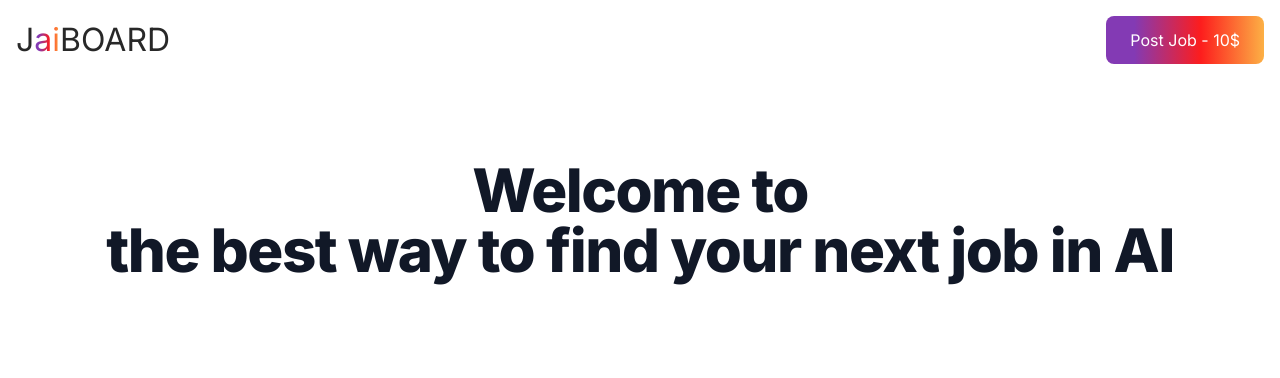
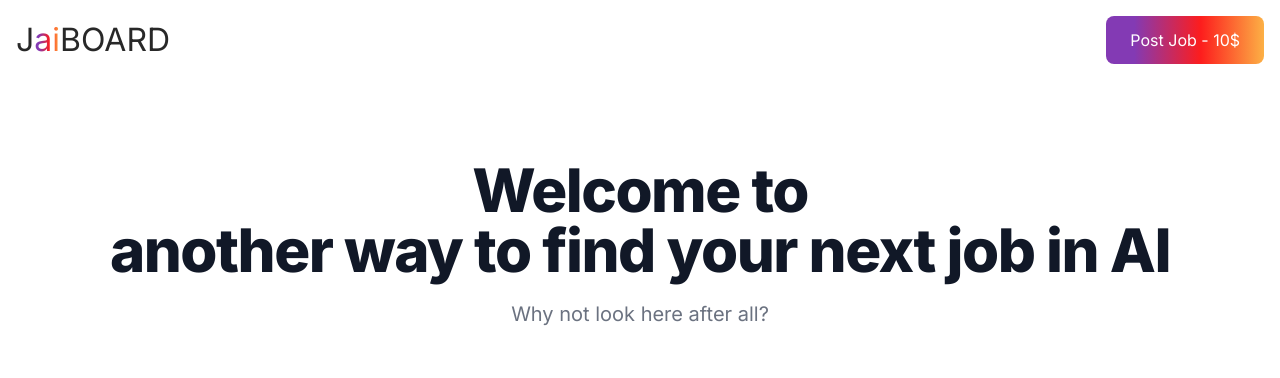
Before and after one commit to leonardstock/jaiboard, a Next.js app: page / in a window 1280 px wide. Shown: the top 378 px of the page. Built offline with nearby package versions, Linux system fonts and the light colour scheme; no server answers.

Commit message:
adjusted prices and copy

```diff
--- a/app/(public)/new-job/page.tsx
+++ b/app/(public)/new-job/page.tsx
@@ -549,7 +549,7 @@ export default function PostJobPage() {
                                 <label
                                     htmlFor='featured'
                                     className='ml-2 block text-sm text-gray-700'>
-                                    Feature this job posting (+25$)
+                                    Feature this job posting (+5$)
                                 </label>
                             </div>
                         </div>
--- a/app/page.tsx
+++ b/app/page.tsx
@@ -108,9 +108,11 @@ export default function Home() {
                         <div className='text-center'>
                             <h1 className='text-4xl tracking-tight font-extrabold text-gray-900 sm:text-5xl md:text-6xl'>
                                 <span className='block'>Welcome to</span>
-                                the best way to find your next job in AI
+                                another way to find your next job in AI
                             </h1>
-                            <p className='mt-3 text-base text-gray-500 sm:mt-5 sm:text-lg sm:max-w-xl sm:mx-auto md:mt-5 md:text-xl'></p>
+                            <p className='mt-3 text-base text-gray-500 sm:mt-5 sm:text-lg sm:max-w-xl sm:mx-auto md:mt-5 md:text-xl'>
+                                Why not look here after all?
+                            </p>
                         </div>
                     </main>
                 </div>
```
